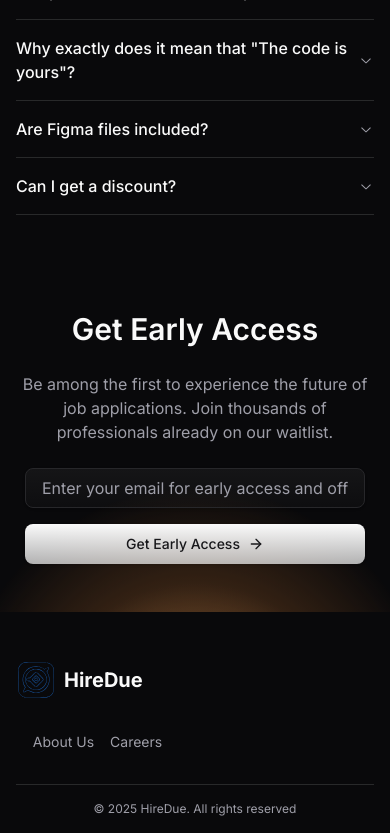
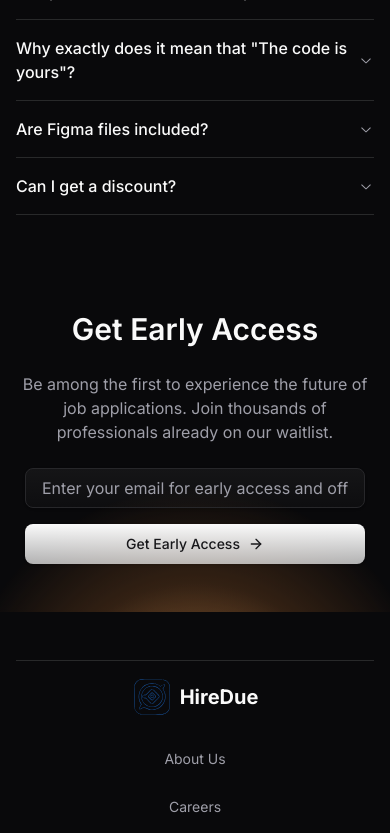
Before and after one commit to hiredue-dev/Hiredue-display-website, a Next.js app: page / in a window 390 px wide. Shown: the part 7210-8043 px from the top of the page. Built offline with nearby package versions, Linux system fonts and the light colour scheme.

Commit message:
feat: Make footer responsive

```diff
--- a/components/sections/footer/default.tsx
+++ b/components/sections/footer/default.tsx
@@ -72,9 +72,9 @@ export default function FooterSection({
     <footer className={cn("bg-background w-full px-4", className)}>
       <div className="max-w-container mx-auto">
         <Footer>
-          <FooterContent>
-            <FooterColumn className="col-span-2 sm:col-span-3 md:col-span-1">
-              <div className="flex items-center gap-2">
+          <FooterContent className="border-border/15 border-t pt-4">
+            <FooterColumn className="col-span-2 sm:col-span-3 md:col-span-4">
+              <div className="flex items-center justify-center lg:justify-start gap-2">
                 {logo}
                 <h3 className="text-xl font-bold">{name}</h3>
               </div>
@@ -82,7 +82,7 @@ export default function FooterSection({
             {columns.map((column, index) => (
               // <FooterColumn key={index}>
               // <h3 className="text-md pt-1 flex font-semibold">{column.title}</h3>
-              <div className="flex items-center justify-center gap-4" key={index}>
+              <div className="col-span-2 flex flex-col lg:flex-row items-center justify-center gap-7 lg:col-span-1" key={index}>
                 {column.links.map((link, linkIndex) => (
                   <a
                     key={linkIndex}
@@ -96,17 +96,17 @@ export default function FooterSection({
               // </FooterColumn>
             ))}
           </FooterContent>
-          <FooterBottom>
+          {/* <FooterBottom>
             <div>{copyright}</div>
-            {/* <div className="flex items-center gap-4">
+            <div className="flex items-center gap-4">
               {policies.map((policy, index) => (
                 <a key={index} href={policy.href}>
                   {policy.text}
                 </a>
               ))}
               {showModeToggle && <ModeToggle />}
-            </div> */}
-          </FooterBottom>
+            </div>
+          </FooterBottom> */}
         </Footer>
       </div>
     </footer>
```
